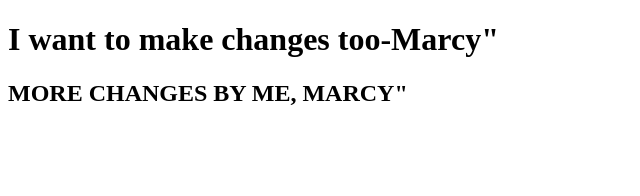
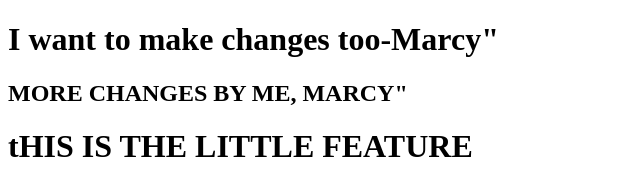
Before and after one commit to lkubota/background-generator, a plain HTML site: page index.html in a window 1280 px wide. Shown: the whole page, without its empty margins (0-640 px from the left). Drawn offline with Linux system fonts and the light colour scheme.

Commit message:
changing text

```diff
--- a/index.html
+++ b/index.html
@@ -6,5 +6,6 @@
 <body>
 	<h1>I want to make changes too-Marcy"</h1>
 	<h2>MORE CHANGES BY ME, MARCY"</h2>
+	<h1>tHIS IS THE LITTLE FEATURE</h1>
 </body>
 </html>
```
